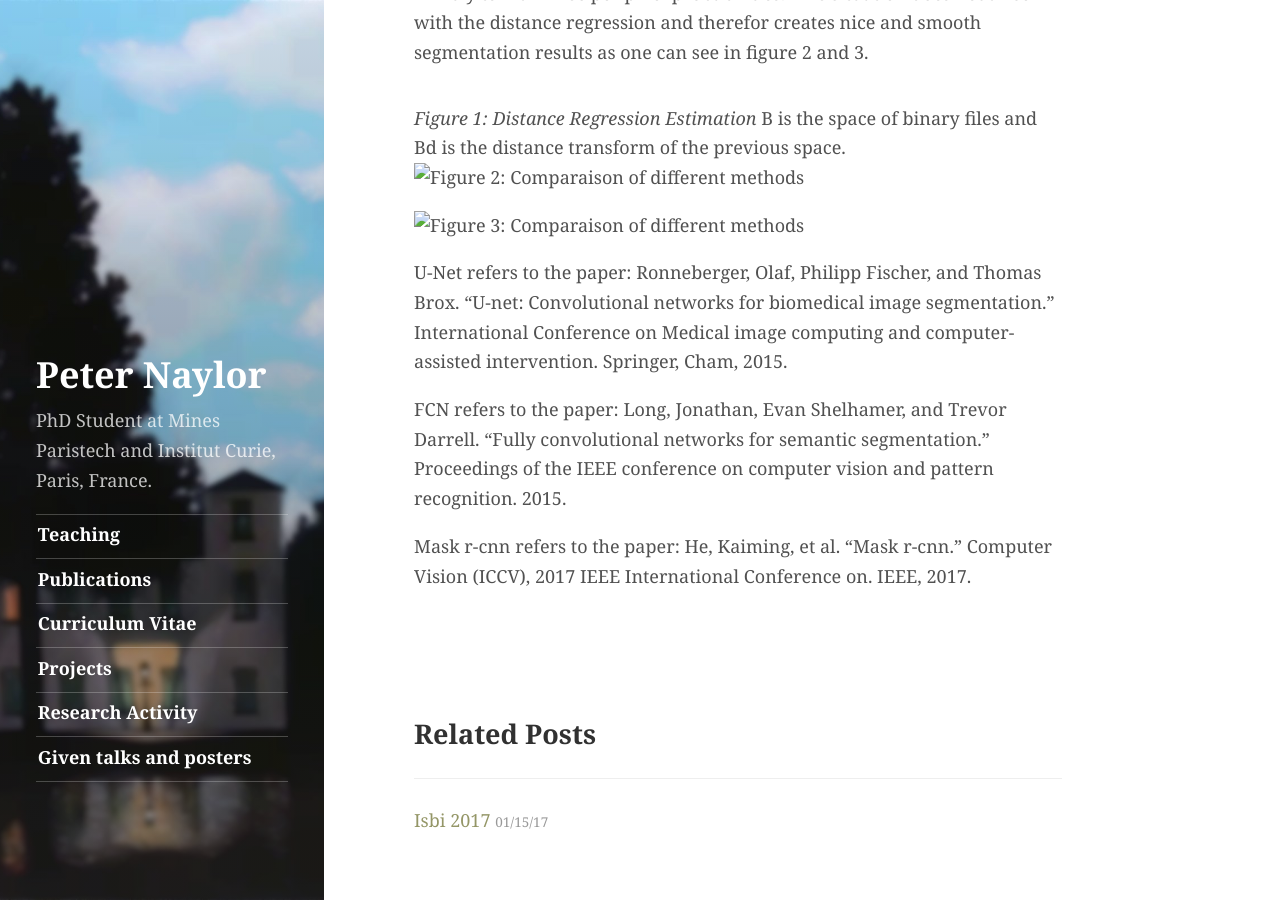
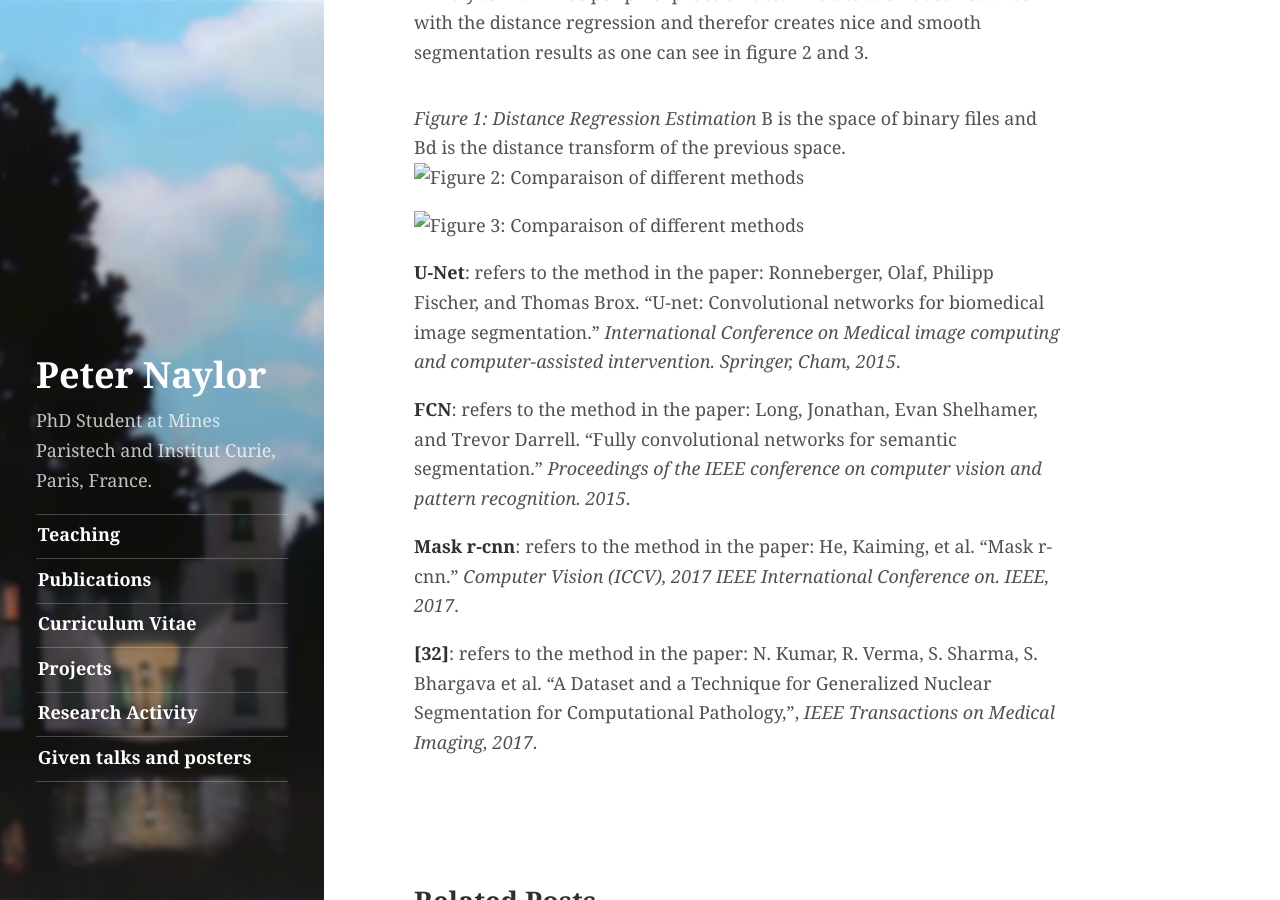
Before and after one commit to PeterJackNaylor/PeterJackNaylor.github.io, a Jekyll site: the page built from _posts/2018-06-15-Deep-Distance-Regression.md, in a window 1280 px wide and 900 px high, scrolled down 957 px. Built offline with Jekyll 4.4.1, drawn with Linux system fonts in a browser that asks for light colours.

Commit message:
getting caption and reference for kumar right

```diff
--- a/_posts/2018-06-15-Deep-Distance-Regression.md
+++ b/_posts/2018-06-15-Deep-Distance-Regression.md
@@ -23,8 +23,10 @@ B is the space of binary files and Bd is the distance transform of the previous
 ![Figure 2: Comparaison of different methods](../Images/Samples.png){:class="img-responsive"}
 ![Figure 3: Comparaison of different methods](../Images/BoxPlot.png){:class="img-responsive"}
 
-U-Net refers to the paper: Ronneberger, Olaf, Philipp Fischer, and Thomas Brox. "U-net: Convolutional networks for biomedical image segmentation." International Conference on Medical image computing and computer-assisted intervention. Springer, Cham, 2015.
+**U-Net**: refers to the method in the paper: Ronneberger, Olaf, Philipp Fischer, and Thomas Brox. "U-net: Convolutional networks for biomedical image segmentation." *International Conference on Medical image computing and computer-assisted intervention. Springer, Cham, 2015*.
 
-FCN refers to the paper: Long, Jonathan, Evan Shelhamer, and Trevor Darrell. "Fully convolutional networks for semantic segmentation." Proceedings of the IEEE conference on computer vision and pattern recognition. 2015.
+**FCN**: refers to the method in the paper: Long, Jonathan, Evan Shelhamer, and Trevor Darrell. "Fully convolutional networks for semantic segmentation." *Proceedings of the IEEE conference on computer vision and pattern recognition. 2015*.
 
-Mask r-cnn refers to the paper: He, Kaiming, et al. "Mask r-cnn." Computer Vision (ICCV), 2017 IEEE International Conference on. IEEE, 2017.
+**Mask r-cnn**: refers to the method in the paper: He, Kaiming, et al. "Mask r-cnn." *Computer Vision (ICCV), 2017 IEEE International Conference on. IEEE, 2017*.
+
+**[32]**: refers to the method in the paper: N. Kumar, R. Verma, S. Sharma, S. Bhargava et al. "A Dataset and a Technique for Generalized Nuclear Segmentation for Computational Pathology,", *IEEE Transactions on Medical Imaging, 2017*.
```
Also changed, not shown: tag/Projects.md (+3 -4 lines).
